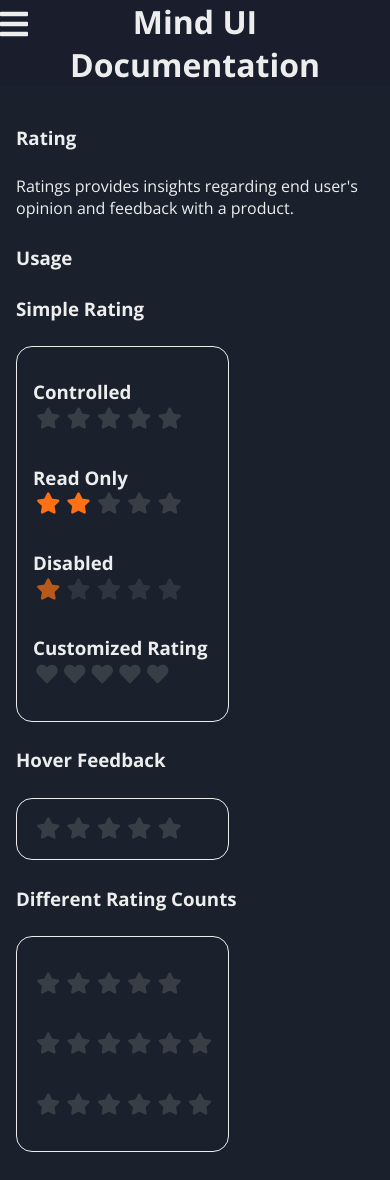
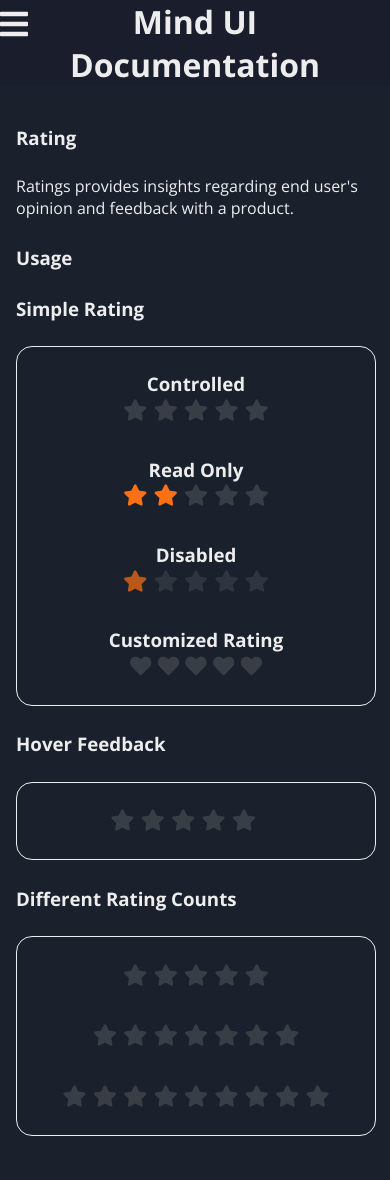
Before and after one commit to Jaynil1611/mind-ui, a React (Create React App) app: page /rating in a window 390 px wide. Built offline with nearby package versions, Linux system fonts and the light colour scheme.

Commit message:
fix: changed rating to responsive

```diff
--- a/src/App.jsx
+++ b/src/App.jsx
@@ -32,6 +32,7 @@ const routes = [
   { id: v4(), path: "/list", name: "List", component: <List /> },
   { id: v4(), path: "/nav", name: "Navigation", component: <Navigation /> },
   { id: v4(), path: "/modal", name: "Modal", component: <Modal /> },
+  { id: v4(), path: "/rating", name: "Rating", component: <Rating /> },
   { id: v4(), path: "/grid", name: "Grid", component: <Grid /> },
   {
     id: v4(),
@@ -40,7 +41,6 @@ const routes = [
     component: <Typography />,
   },
   { id: v4(), path: "/toast", name: "Toast", component: <Toast /> },
-  { id: v4(), path: "/rating", name: "Rating", component: <Rating /> },
   { id: v4(), path: "/", name: "Home", component: <Home /> },
 ];
 
--- a/src/components/Image/Image.css
+++ b/src/components/Image/Image.css
@@ -14,25 +14,25 @@
     display: flex;
     flex-wrap: wrap;
     justify-content: space-between;
-    flex: 1 1 50%;
+    /* flex: 1 1 50%; */
     padding: 1rem;
     border: 1px solid var(--text-color);
     border-radius: 1rem;
 }
 
 .img-small{
+    width: 5rem;
+    height:5rem;
+}
+
+.img-medium{
     width: 10rem;
     height:10rem;
 }
 
-.img-medium{
-    width: 15rem;
+.img-large {
+    width:15rem;
     height:15rem;
-}
-
-.img-large {
-    width:20rem;
-    height:20rem;
 }
 
 .img-rounded {
--- a/src/components/List/List.css
+++ b/src/components/List/List.css
@@ -44,7 +44,6 @@
 .active {
   display: flex;
   background-color: var(--accent-color);
-  border-bottom: 1px solid var(--text-color);
 }
 
 .disabled {
--- a/src/components/List/List.jsx
+++ b/src/components/List/List.jsx
@@ -33,7 +33,7 @@ function List(props) {
           <ul className="list-group">
             {listExample.map((item, index) => (
               <li
-                className={`list-items ${index & 1 ? "active" : null}`}
+                className={`list-items border ${index & 1 ? "active" : null}`}
                 key={index}
               >
                 {item}
@@ -46,7 +46,7 @@ function List(props) {
             {listExample.map((item, index) => (
               <li
                 tabIndex={`${index & 1 ? "-1" : 0}`}
-                className={`list-items ${index & 1 ? "disabled" : null}`}
+                className={`list-items border ${index & 1 ? "disabled" : null}`}
                 key={index}
               >
                 {item}
@@ -59,7 +59,7 @@ function List(props) {
       <div className="list-examples">
         <ul className="list-group">
           {imageList.slice(0, 4).map(({ id, src, name }) => (
-            <li className={`list-items`} key={id}>
+            <li className={`list-items border`} key={id}>
               <img className="avatar" key={id} src={src} alt="" />
               <div className="list-stacked">
                 <h3> {name} </h3>
--- a/src/components/Rating/Rating.css
+++ b/src/components/Rating/Rating.css
@@ -2,6 +2,7 @@
   display: flex;
   flex-direction: column;
   flex-wrap: wrap;
+  height: 100%;
 }
 
 .rating-container > * {
@@ -23,7 +24,6 @@
   flex-direction: column;
   flex-wrap: wrap;
   width: 100%;
-  overflow-x: auto;
   margin: 1rem 0;
 }
 
@@ -49,5 +49,16 @@
 }
 
 .feedback {
-    padding: 0 0.8rem;
+  padding: 0 0.8rem;
 }
+
+@media screen and (max-width: 648px) {
+  .rating-examples {
+    width: 100%;
+    padding: 0.5rem 0;
+  }
+
+  .rating {
+    align-items: center;
+  }
+}
--- a/src/components/Rating/Rating.jsx
+++ b/src/components/Rating/Rating.jsx
@@ -79,7 +79,9 @@ function Rating(props) {
       </div>
       <h3> Hover Feedback </h3>
       <div className="rating-examples">
-        <StarRating showFeedback={true} feedback={hoverFeedback} />
+        <div className="rating">
+          <StarRating showFeedback={true} feedback={hoverFeedback} />
+        </div>
       </div>
       <h3> Different Rating Counts </h3>
       <div className="rating-examples">
@@ -90,7 +92,7 @@ function Rating(props) {
           <StarRating count={7} />
         </div>
         <div className="rating">
-          <StarRating count={10} />
+          <StarRating count={9} />
         </div>
       </div>
     </div>
--- a/src/components/Toast/Toast.jsx
+++ b/src/components/Toast/Toast.jsx
@@ -44,11 +44,7 @@ function Toast(props) {
           </button>
         </div>
       </div>
-      {showToast && (
-        <div className="toast-wrapper">
-          <ToastContent setShowToast={setShowToast} />
-        </div>
-      )}
+      {showToast && <ToastContent setShowToast={setShowToast} />}
     </div>
   );
 }
--- a/src/components/Typography/Typography.css
+++ b/src/components/Typography/Typography.css
@@ -68,7 +68,7 @@
 }
 
 .text-gray {
-  color: #6e7888;
+  color: #6B7280;
 }
 
 .text-primary {
```
